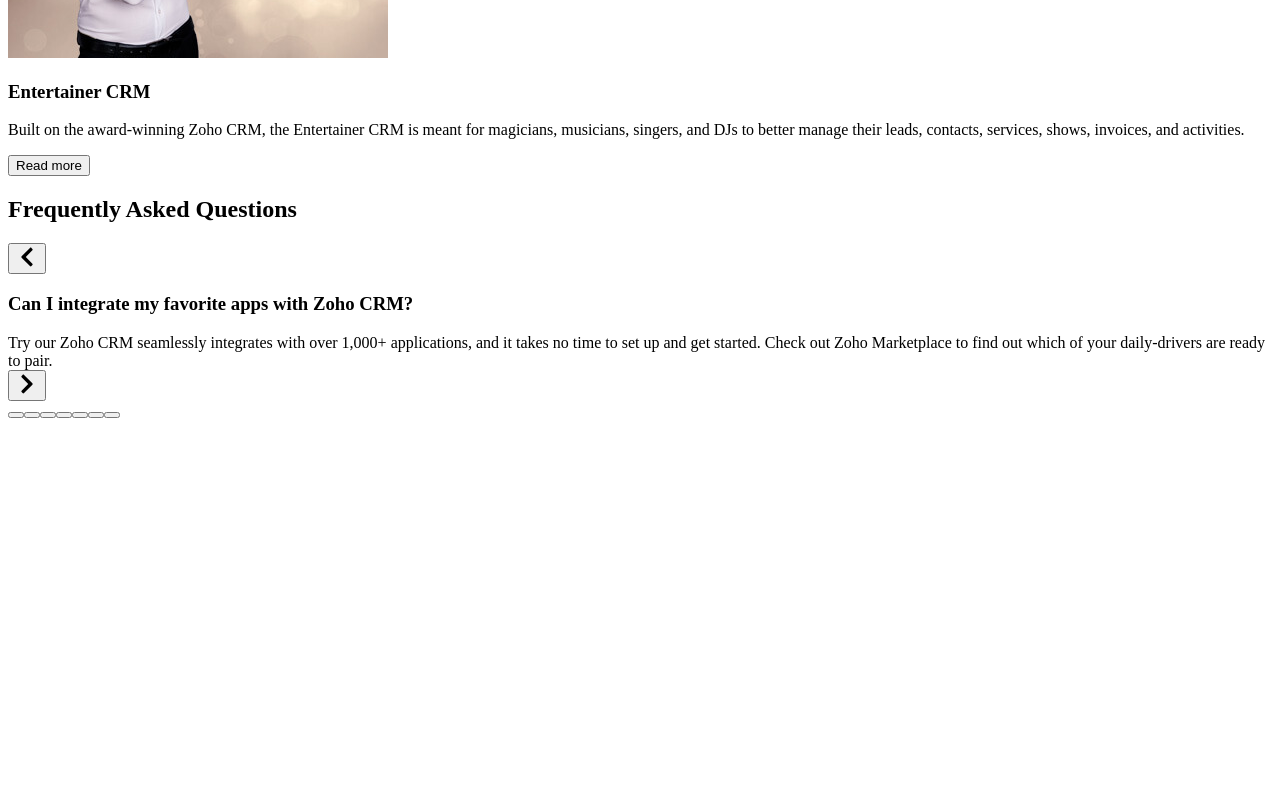
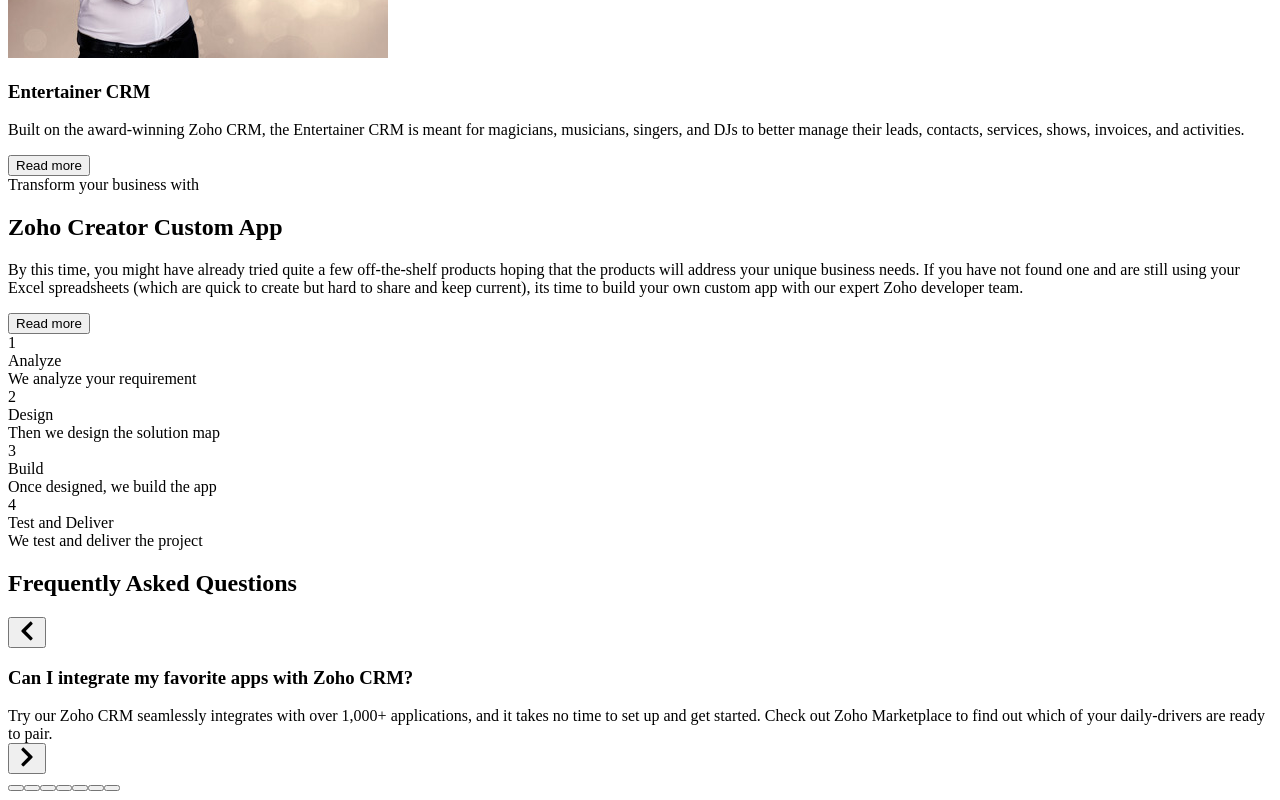
Before and after one commit to mdshahbazansari/Leads2CRM--1may2025, a Next.js app: page /zoho-crm in a window 1280 px wide. Shown: the part 5683-6483 px from the top of the page. Before the commit the page ends 6110 px from the top, so only its background shows below. Built offline with nearby package versions, Linux system fonts and the light colour scheme.

Commit message:
zoho-crm updated

```diff
--- a/src/app/zoho-crm/TakeUsForASpin.tsx
+++ b/src/app/zoho-crm/TakeUsForASpin.tsx
@@ -24,7 +24,7 @@
                     </div>
                 </div>
             </section>
-            <div className="relative mt-6 md:mt-10 rounded-2xl min-h-screen w-full flex flex-col items-center justify-start bg-gradient-to-b from-[#fff7c2] via-[#fffccc] to-[#ffedcd77] py-12">
+            <div className="relative mt-6 md:mt-10 rounded-2xl w-full flex flex-col items-center justify-start bg-gradient-to-b from-[#fff7c2] via-[#fffccc] to-[#ffedcd77] py-6">
                 <div className="mx-auto flex-col items-center justify-center">
                     <div className=" my-6 md:my-10">
                         <h1 className="text-3xl md:text-6xl text-center text-black font-semibold">Perfect for your <br />
--- a/src/app/zoho-crm/ZohoBanner.tsx
+++ b/src/app/zoho-crm/ZohoBanner.tsx
@@ -74,6 +74,7 @@
                         src={videos[activeTab].src}
                         autoPlay
                         loop
+                        muted
                         controls
                         className="w-10/12 h-full object-cover rounded-2xl"
                         poster="/video/placeholder.jpg" // Optional: poster image
--- a/src/app/zoho-crm/ZohoCRMIndustry.tsx
+++ b/src/app/zoho-crm/ZohoCRMIndustry.tsx
@@ -60,7 +60,7 @@
                 {industries.map((item, i) => (
                     <div
                         key={i}
-                        className={`rounded-2xl overflow-hidden shadow-sm flex flex-col md:flex-row ${item.bg}`}
+                        className={`rounded-2xl mx-2 overflow-hidden shadow-sm flex flex-col md:flex-row ${item.bg}`}
                     >
                         {/* Left: Image */}
                         <div className="md:w-1/2 w-full h-56 md:h-auto">
--- /dev/null
+++ b/src/app/zoho-crm/ZohoCreatorCustomApp.tsx
@@ -0,0 +1,58 @@
+// components/ZohoCreatorCustomApp.jsx
+
+export default function ZohoCreatorCustomApp() {
+    const steps = [
+        {
+            number: 1,
+            title: "Analyze",
+            desc: "We analyze your requirement",
+        },
+        {
+            number: 2,
+            title: "Design",
+            desc: "Then we design the solution map",
+        },
+        {
+            number: 3,
+            title: "Build",
+            desc: "Once designed, we build the app",
+        },
+        {
+            number: 4,
+            title: "Test and Deliver",
+            desc: "We test and deliver the project",
+        },
+    ];
+
+    return (
+        <section className="bg-rose-50 rounded-2xl mx-4 md:mx-28 my-4">
+            <div className="max-w-5xl mx-auto py-14 px-4 text-center">
+                <div className="text-lg font-semibold mb-1 mt-2 text-gray-700">Transform your business with</div>
+                <h2 className="text-3xl md:text-5xl font-extrabold mb-6 mt-1 text-gray-700">Zoho Creator Custom App</h2>
+                <p className="text-gray-700 max-w-3xl mx-auto mb-7 text-base md:text-lg">
+                    By this time, you might have already tried quite a few off-the-shelf products hoping that the products will address your unique business needs.
+                    If you have not found one and are still using your Excel spreadsheets (which are quick to create but hard to share and keep current),
+                    its time to build your own custom app with our expert Zoho developer team.
+                </p>
+                <button className="mt-2 px-8 py-2 border border-[#c9a59a] rounded-md text-[#3d2b1f] font-medium hover:bg-[#ffe0d7] transition">
+                    Read more
+                </button>
+            </div>
+            <div className="bg-rose-100 rounded-b-2xl px-2 py-7">
+                <div className="max-w-5xl mx-auto grid grid-cols-1 sm:grid-cols-2 md:grid-cols-4 gap-6">
+                    {steps.map((step) => (
+                        <div key={step.number} className="flex items-start gap-3">
+                            <div className="bg-[#d8a99e] text-white font-bold text-lg rounded-md w-10 h-10 flex items-center justify-center">
+                                {step.number}
+                            </div>
+                            <div>
+                                <div className="font-bold text-base text-gray-700 ">{step.title}</div>
+                                <div className="text-gray-700 text-sm">{step.desc}</div>
+                            </div>
+                        </div>
+                    ))}
+                </div>
+            </div>
+        </section>
+    );
+}
--- a/src/app/zoho-crm/page.tsx
+++ b/src/app/zoho-crm/page.tsx
@@ -3,6 +3,7 @@
 import FAQSlider from "./FAQSlider"
 import ZohoBanner from "./ZohoBanner"
 import ZohoCRMIndustry from "./ZohoCRMIndustry"
+import ZohoCreatorCustomApp from "./ZohoCreatorCustomApp"
 
 const page = () => {
     return (
@@ -10,6 +11,7 @@
             <ZohoCrm />
             <ZohoBanner />
             <ZohoCRMIndustry />
+            <ZohoCreatorCustomApp />
             {/* <TakeUsForASpin /> */}
             <FAQSlider />
         </div>
--- a/src/components/zoho/ZohoCrm.tsx
+++ b/src/components/zoho/ZohoCrm.tsx
@@ -33,7 +33,7 @@
                                 <img
                                     src="/images/zoho/gartner.jpg"
                                     alt="Gartner"
-                                    className="w-12 h-12 object-contain"
+                                    className="w-16 h-16 rounded-full object-contain"
                                 />
                             </div>
                             <div className="text-base text-black font-medium text-center md:text-left">
@@ -108,12 +108,12 @@
                         </div>
 
                         {/* Nucleus Research */}
-                        <div className="flex-1 flex-col md:flex items-center justify-center">
+                        <div className="flex-1 flex flex-col items-center justify-center">
                             <div className="bg-white rounded-full shadow w-20 h-20 flex items-center justify-center mb-4">
                                 <img
                                     src="/images/zoho/nucleus.jpg"
                                     alt="Nucleus Research"
-                                    className="w-12 h-12 object-contain"
+                                    className="w-16 h-16 rounded-full object-contain"
                                 />
                             </div>
                             <div className="text-base text-black font-medium text-center md:text-left">
```
